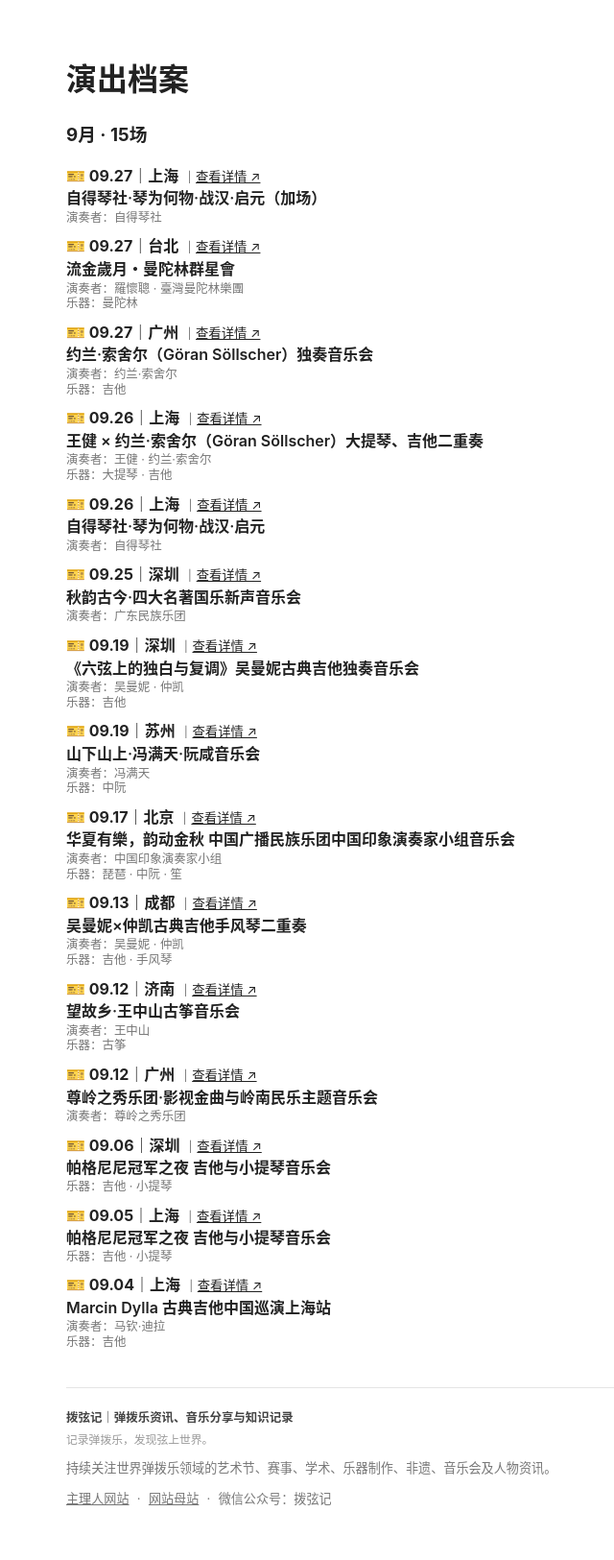
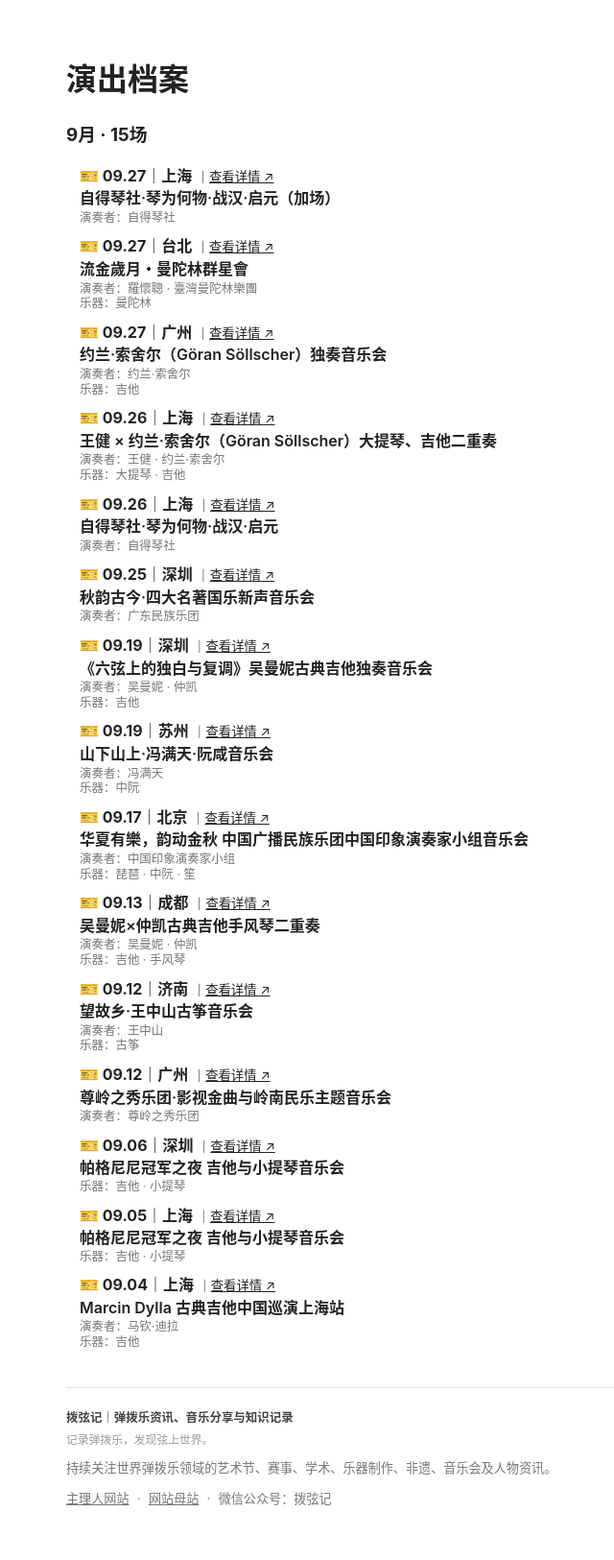
Before and after one commit to KeenKwok/boxianji, a Jekyll site: the page built from archive/index.md, in a window 1280 px wide. Shown: the whole page at 96% size, without its empty margins (191-831 px from the left). Built offline with Jekyll 4.4.1, drawn with Linux system fonts in a browser that asks for light colours.

Commit message:
更新 index.md

```diff
--- a/archive/index.md
+++ b/archive/index.md
@@ -39,7 +39,7 @@ title: 演出档案
 
   {% endif %}
 
-<div style="margin:0.75em 0;">
+<div style="margin:0.75em 0 0.75em 14px;">
   <div style="line-height:1.35;margin-bottom:2px;">
     <strong>🎫 {{ event.date | date: "%m.%d" }}｜{{ event.city }}</strong>
     <small>｜<a href="{{ event.link }}">查看详情 ↗</a></small>
```
